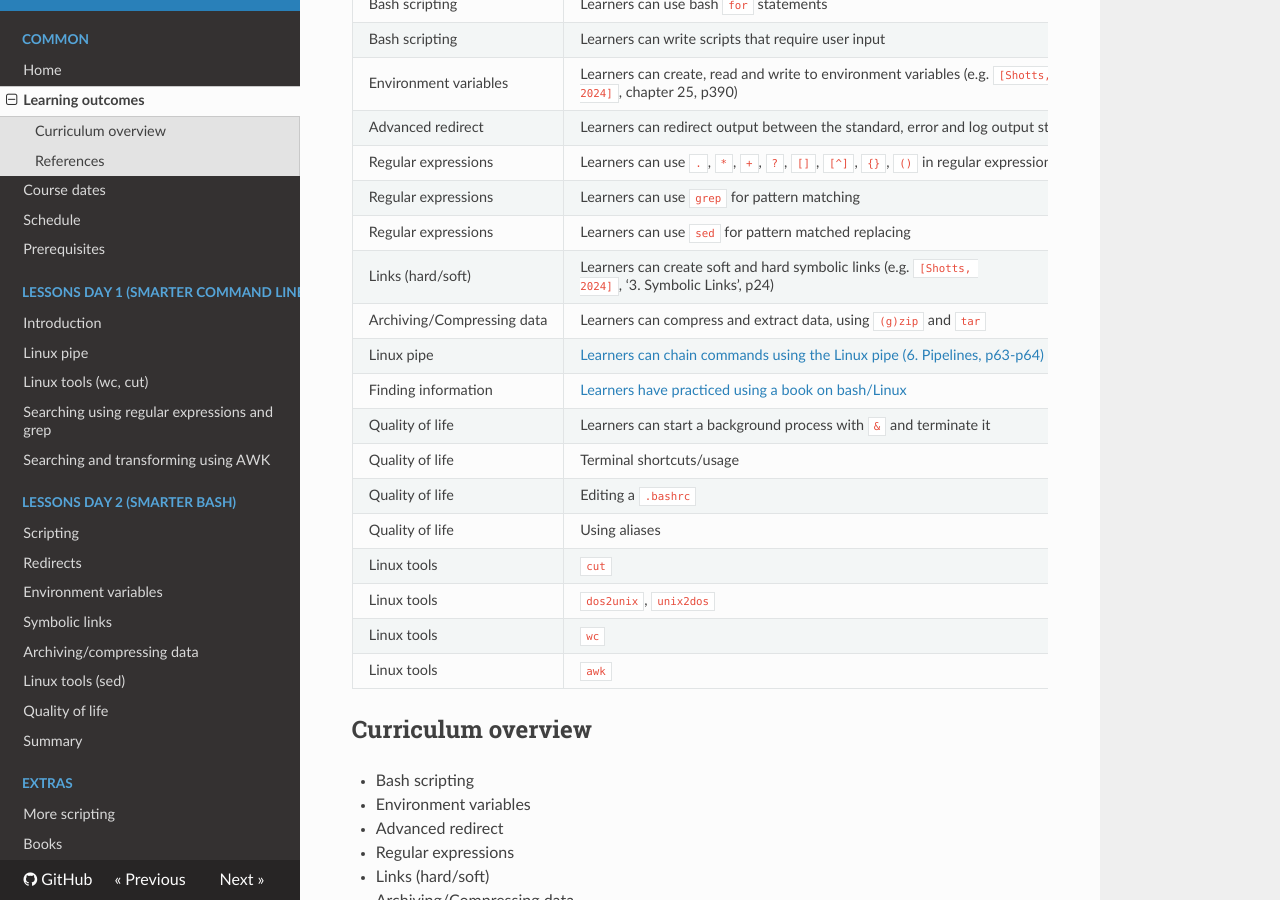
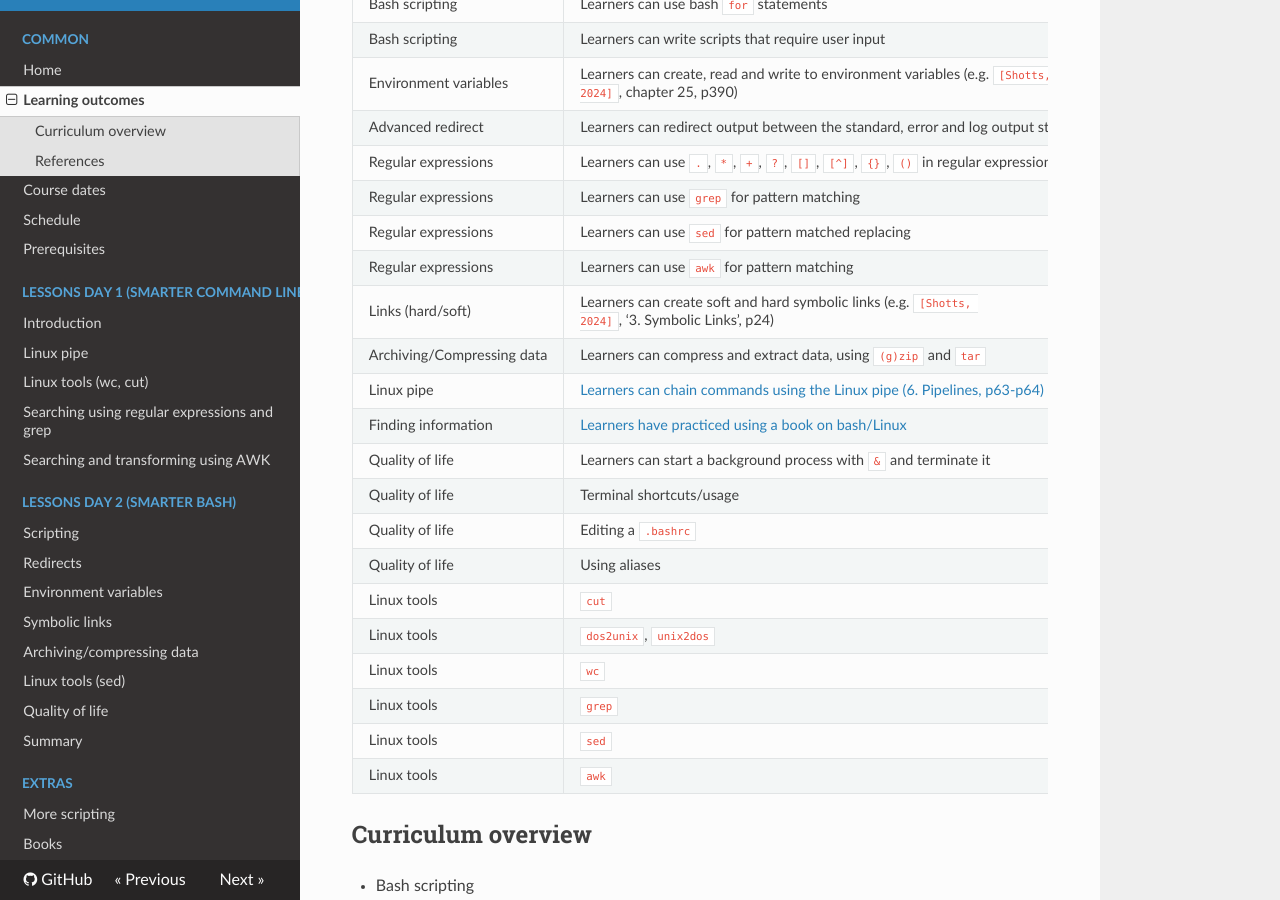
Before and after one commit to UPPMAX/linux-command-line-201, an MkDocs documentation site: the page built from docs/learning_outcomes.md, in a window 1280 px wide and 900 px high, scrolled down 313 px. Built offline with MkDocs 1.6.1, drawn with Linux system fonts in a browser that asks for light colours; nearby versions of some CDN libraries.

Commit message:
Update curriculum, use 'B' and 'R' over 'BB' and 'RB'

```diff
--- a/docs/learning_outcomes.md
+++ b/docs/learning_outcomes.md
@@ -4,28 +4,31 @@
 
 Curriculum item                                                                |Learning objective                                                                                                                           |Teacher
 -------------------------------------------------------------------------------|---------------------------------------------------------------------------------------------------------------------------------------------|-------
-Bash scripting                                                                 |Learners can use bash variables                                                                                                              |RB
-Bash scripting                                                                 |Learners can use bash `if` statements                                                                                                        |RB
-Bash scripting                                                                 |Learners can use bash `if` statements with the 'or' and 'and' symbols                                                                        |RB
-Bash scripting                                                                 |Learners can use bash `for` statements                                                                                                       |RB
-Bash scripting                                                                 |Learners can write scripts that require user input                                                                                           |RB
-Environment variables                                                          |Learners can create, read and write to environment variables (e.g. `[Shotts, 2024]`, chapter 25, p390)                                       |BB
-Advanced redirect                                                              |Learners can redirect output between the standard, error and log output streams                                                              |BB
-Regular expressions                                                            |Learners can use `.`, `*`, `+`, `?`, `[]`, `[^]`, `{}`, `()` in regular expressions                                                          |RB
-Regular expressions                                                            |Learners can use `grep` for pattern matching                                                                                                 |RB
-Regular expressions                                                            |Learners can use `sed` for pattern matched replacing                                                                                         |BC
-Links (hard/soft)                                                              |Learners can create soft and hard symbolic links (e.g. `[Shotts, 2024]`, '3. Symbolic Links', p24)                                           |BB
-Archiving/Compressing data                                                     |Learners can compress and extract data, using `(g)zip` and `tar`                                                                             |BC
-Linux pipe                                                                     |[Learners can chain commands using the Linux pipe (6. Pipelines, p63-p64)](https://github.com/UPPMAX/naiss_intermediate_bash_linux/issues/6) |BB
-Finding information                                                            |[Learners have practiced using a book on bash/Linux](https://github.com/UPPMAX/naiss_intermediate_bash_linux/issues/7)                       |RB
-Quality of life                                                                |Learners can start a background process with `&` and terminate it                                                                            |BC
-Quality of life                                                                |Terminal shortcuts/usage                                                                                                                     |BC
-Quality of life                                                                |Editing a `.bashrc`                                                                                                                          |BC
-Quality of life                                                                |Using aliases                                                                                                                                |BC
-Linux tools                                                                    |`cut`                                                                                                                                        |BB
-Linux tools                                                                    |`dos2unix`, `unix2dos`                                                                                                                       |?BC
-Linux tools                                                                    |`wc`                                                                                                                                         |BB
-Linux tools                                                                    |`awk`                                                                                                                                        |BC
+Bash scripting                                                                 |Learners can use bash variables                                                                                                              |R
+Bash scripting                                                                 |Learners can use bash `if` statements                                                                                                        |R
+Bash scripting                                                                 |Learners can use bash `if` statements with the 'or' and 'and' symbols                                                                        |R
+Bash scripting                                                                 |Learners can use bash `for` statements                                                                                                       |R
+Bash scripting                                                                 |Learners can write scripts that require user input                                                                                           |R
+Environment variables                                                          |Learners can create, read and write to environment variables (e.g. `[Shotts, 2024]`, chapter 25, p390)                                       |B
+Advanced redirect                                                              |Learners can redirect output between the standard, error and log output streams                                                              |B
+Regular expressions                                                            |Learners can use `.`, `*`, `+`, `?`, `[]`, `[^]`, `{}`, `()` in regular expressions                                                          |R
+Regular expressions                                                            |Learners can use `grep` for pattern matching                                                                                                 |R
+Regular expressions                                                            |Learners can use `sed` for pattern matched replacing                                                                                         |B
+Regular expressions                                                            |Learners can use `awk` for pattern matching                                                                                                  |R
+Links (hard/soft)                                                              |Learners can create soft and hard symbolic links (e.g. `[Shotts, 2024]`, '3. Symbolic Links', p24)                                           |B
+Archiving/Compressing data                                                     |Learners can compress and extract data, using `(g)zip` and `tar`                                                                             |B
+Linux pipe                                                                     |[Learners can chain commands using the Linux pipe (6. Pipelines, p63-p64)](https://github.com/UPPMAX/naiss_intermediate_bash_linux/issues/6) |B
+Finding information                                                            |[Learners have practiced using a book on bash/Linux](https://github.com/UPPMAX/naiss_intermediate_bash_linux/issues/7)                       |R
+Quality of life                                                                |Learners can start a background process with `&` and terminate it                                                                            |B
+Quality of life                                                                |Terminal shortcuts/usage                                                                                                                     |B
+Quality of life                                                                |Editing a `.bashrc`                                                                                                                          |B
+Quality of life                                                                |Using aliases                                                                                                                                |B
+Linux tools                                                                    |`cut`                                                                                                                                        |B
+Linux tools                                                                    |`dos2unix`, `unix2dos`                                                                                                                       |B
+Linux tools                                                                    |`wc`                                                                                                                                         |B
+Linux tools                                                                    |`grep`                                                                                                                                       |R
+Linux tools                                                                    |`sed`                                                                                                                                        |B
+Linux tools                                                                    |`awk`                                                                                                                                        |R
 
 <!-- markdownlint-enable MD013 -->
 
```
Also changed, not shown: docs/lesson_plans/20250602/README.md (+36 -1 lines), docs/sessions/awk/README.md (+7 -0 lines).
